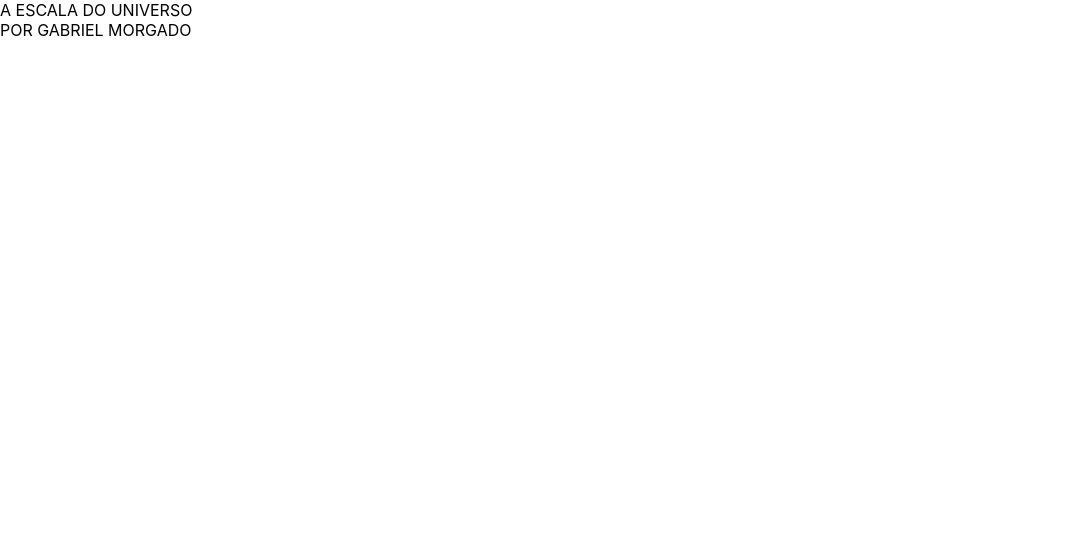
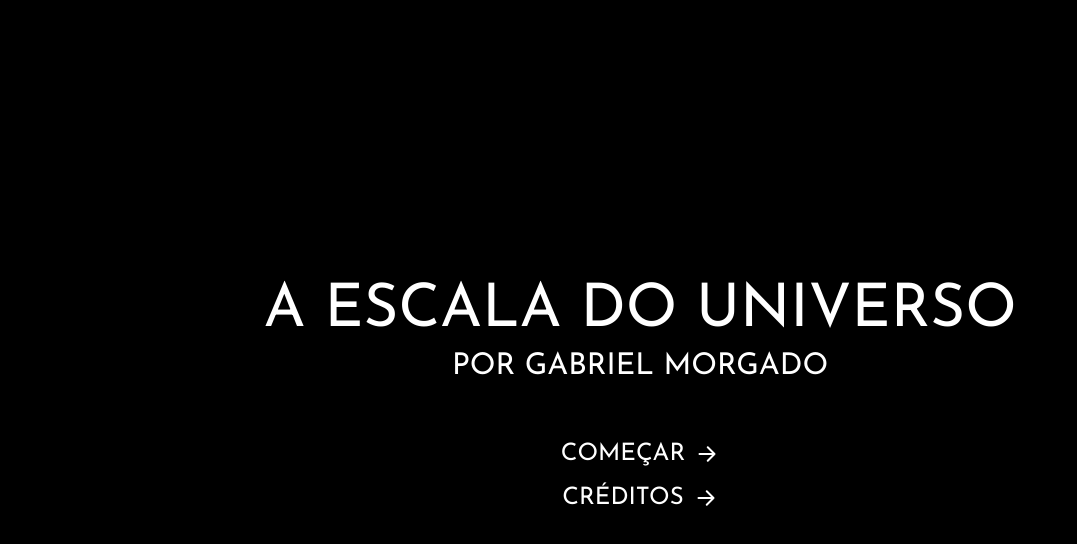
Before and after one commit to schaldach/universescale, a Next.js app: page / in a window 1280 px wide. Shown: the top 544 px of the page, without its empty margins (0-1077 px from the left). Built offline with nearby package versions, Linux system fonts and the light colour scheme.

Commit message:
layout base

```diff
--- a/pages/_app.js
+++ b/pages/_app.js
@@ -1,4 +1,5 @@
 import '../styles/index.css'
+import React from 'react'
 
 function MyApp({ Component, pageProps }) {
   return <Component {...pageProps} />
--- a/pages/index.js
+++ b/pages/index.js
@@ -1,8 +1,31 @@
+import React from 'react'
+import Link from 'next/link'
+
 export default function Home() {
   return (
-    <div>
-      <div>A ESCALA DO UNIVERSO</div>
-      <div>POR GABRIEL MORGADO</div>
+    <div className='landing page'>
+      <div className='title'>
+        A ESCALA DO UNIVERSO
+        <div className='subtitle'>POR GABRIEL MORGADO</div>
+      </div>
+      <div className='landingbuttons'>
+        <Link href='/first'>
+          <div className='linkbutton'>
+            COMEÇAR
+            <svg xmlns="http://www.w3.org/2000/svg" fill="none" viewBox="0 0 24 24" strokeWidth={2} stroke="currentColor">
+              <path strokeLinecap="round" strokeLinejoin="round" d="M4.5 12h15m0 0l-6.75-6.75M19.5 12l-6.75 6.75" />
+            </svg>
+          </div>
+        </Link>
+        <Link href='/credits'>
+          <div className='linkbutton'>
+            CRÉDITOS
+            <svg xmlns="http://www.w3.org/2000/svg" fill="none" viewBox="0 0 24 24" strokeWidth={2} stroke="currentColor">
+              <path strokeLinecap="round" strokeLinejoin="round" d="M4.5 12h15m0 0l-6.75-6.75M19.5 12l-6.75 6.75" />
+            </svg>
+          </div>
+        </Link>
+      </div>
     </div>
   )
 }
--- a/styles/index.css
+++ b/styles/index.css
@@ -1,9 +1,19 @@
+@import url('https://fonts.googleapis.com/css2?family=Josefin+Sans:wght@300;400;700&display=swap');
+
+
+:root{
+  --color1: #000000;
+  --color2: #ffffff;
+  --color3: #c1121f;
+  --color4: #ff0a54;
+  --color5: #ff477e;
+}
+
 html,
 body {
   padding: 0;
   margin: 0;
-  font-family: -apple-system, BlinkMacSystemFont, Segoe UI, Roboto, Oxygen,
-    Ubuntu, Cantarell, Fira Sans, Droid Sans, Helvetica Neue, sans-serif;
+  font-family: 'Josefin Sans', sans-serif;
 }
 
 a {
@@ -15,12 +25,52 @@ a {
   box-sizing: border-box;
 }
 
-@media (prefers-color-scheme: dark) {
-  html {
-    color-scheme: dark;
-  }
-  body {
-    color: white;
-    background: black;
-  }
+.page{
+  width: 100vw;
+  height: 100vh;
+  position: relative;
+  color: var(--color2);
+  background-color: var(--color1);
 }
+
+.landing{
+  display: flex;
+  flex-direction: column;
+  justify-content: center;
+  align-items: center;
+  gap: 50px;
+}
+.title{
+  font-size: 60px;
+  display: flex;
+  flex-direction: column;
+  justify-content: center;
+  align-items: center;
+  gap: 10px;
+}
+.subtitle{
+  font-size: 30px;
+}
+.landingbuttons{
+  display: flex;
+  flex-direction: column;
+  justify-content: center;
+  align-items: center;
+}
+.linkbutton{
+  color: var(--color2);
+  padding: 10px 20px;
+  font-size: 24px;
+  cursor: pointer;
+  display: flex;
+  align-items: center;
+  justify-content: center;
+  gap: 10px;
+}
+.linkbutton svg{
+  width: 24px;
+  height: 24px;
+}
+.linkbutton:hover{
+  color: var(--color4);
+}
```
Also changed, not shown: pages/credits.js (added, +11 -0 lines), pages/first.js (added, +9 -0 lines).
